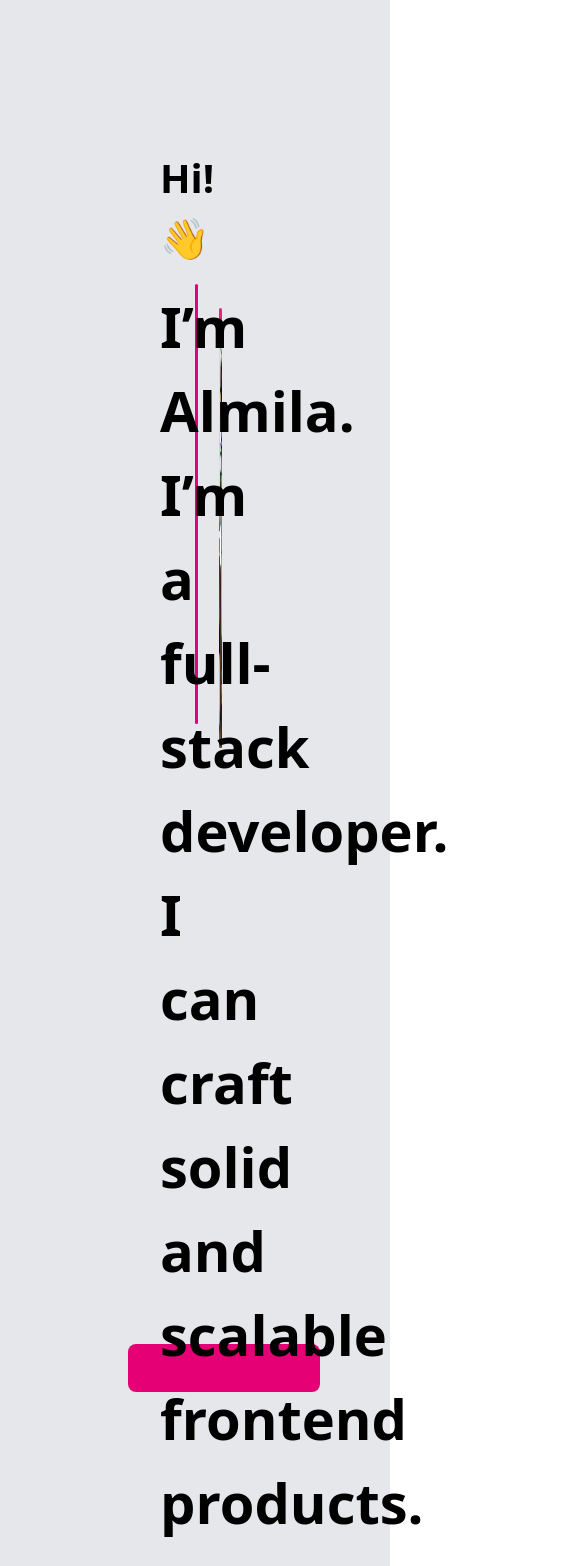
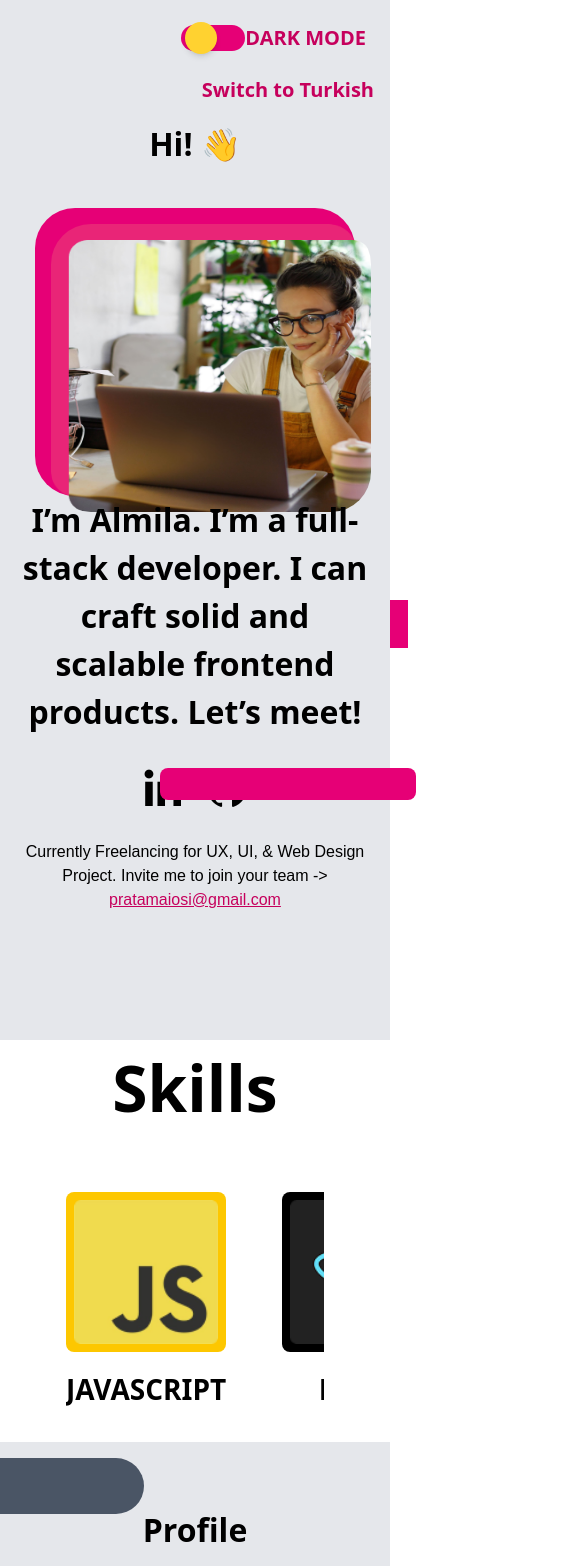
Before and after one commit to eluf98/My-Portfolio, a React (Vite) app: page / in a window 390 px wide. Shown: the part 80-1646 px from the top of the page, 585 px wide, since content can reach past the window. Built offline with nearby package versions, Linux system fonts and the light colour scheme; no server answers.

Commit message:
relative structure

```diff
--- a/src/components/Footer.jsx
+++ b/src/components/Footer.jsx
@@ -19,7 +19,7 @@ export function Footer() {
             } max-[960px]:text-3xl`}
           >
             {language === TURKISH ? footerDescp.turkish : footerDescp.english}
-            <div className="absolute -z-10 w-[24rem] max-[960px]:w-0 h-[1.5rem] bg-purple-600 rounded-[.5rem] translate-y-[-6.5rem] translate-x-[5rem]"></div>
+            <div className="absolute -z-10 w-[24rem] max-[960px]:w-0 h-[1.5rem] bg-[#3968A0] rounded-[.5rem] translate-y-[-6.5rem] translate-x-[5rem]"></div>
           </label>
         </div>
         <div className="flex flex-col gap-2">
--- a/src/components/Header.jsx
+++ b/src/components/Header.jsx
@@ -15,19 +15,21 @@ export function Header() {
   };
   return (
     <section className={darkMode ? "dark bg-[#2A262B]" : "bg-gray-200"}>
-        <div className={darkMode ? "dark bg-[#2A262B]" : "bg-gray-200"}>
-        <div className={`flex ml-[82rem] mt-[4rem] items-center ${darkMode ? "dark:bg-[#2A262B]" : "bg-gray-200"}`}>
+      <div className="container mx-auto px-4 py-4">
+        <div className={`flex flex-wrap justify-end items-center gap-4`}>
           <label className="relative flex items-center group p-2 text-xl font-bold text-pink-700">
             <input
               type="checkbox"
-            className="absolute ml-6 left-1/2 -translate-x-1/2 w-6/12 h-6/12 peer appearance-none rounded-md color"
+              className="absolute ml-6 left-1/2 -translate-x-1/2 w-6 h-6 peer appearance-none rounded-md"
               checked={darkMode}
               onChange={handleDarkModeChange}
             />
-            <span className="w-16 h-[26px] flex items-center flex-shrink-0 mr-3 p-1 bg-pink-600 rounded-full duration-300 ease-in-out peer-checked:bg-red-600 after:w-8 after:h-8 after:bg-amber-300 after:rounded-full after:shadow-md after:duration-300 peer-checked:after:translate-x-6 group-hover:after:translate-x-1"></span>
+            <span className="w-16 h-[26px] flex items-center flex-shrink-0 p-1 bg-pink-600 rounded-full duration-300 ease-in-out peer-checked:bg-red-600 after:w-8 after:h-8 after:bg-amber-300 after:rounded-full after:shadow-md after:duration-300 peer-checked:after:translate-x-6 group-hover:after:translate-x-1"></span>
             DARK MODE
           </label>
-        <label className="mx-8 font-bold text-pink-700">|</label>
+
+          <span className="font-bold text-pink-700 hidden sm:block">|</span>
+
           <label
             className="font-bold text-pink-700 text-xl cursor-pointer"
             onClick={handleLanguageChange}
@@ -36,7 +38,6 @@ export function Header() {
           </label>
         </div>
       </div>
-
     </section>
   );
 }
--- a/src/components/Information.jsx
+++ b/src/components/Information.jsx
@@ -7,37 +7,39 @@ export function Information() {
     const { darkMode, language } = useContext(UserContext);
 
     return (
-        <section className={darkMode ? "dark bg-[#2A262B] dark:text-white" : "bg-gray-200"}>
+        <section className={darkMode ? "dark bg-[#2A262B]" : "bg-gray-200"}>
             <div className={darkMode ? "dark bg-[#2A262B]" : "bg-gray-200"}>
-            <div className={`flex flex-col mx-40 ${darkMode ? "dark:bg-[#2A262B]" : "bg-gray-200"} ${darkMode ? "dark:text-white" : "text-black"}`}>
-                <div className="mb-4">
-                <label className="font-semibold text-[2.5rem]">
+                <div className={`flex flex-col mx-4 md:mx-20 lg:mx-40 ${darkMode ? "dark:bg-[#2A262B]" : "bg-gray-200"} ${darkMode ? "dark:text-white" : "text-black"}`}>
+                    <div className="mb-4 text-center md:text-left">
+                        <label className="font-semibold text-[2rem] md:text-[2.5rem]">
                             {language === "turkish" ? "Merhaba! 👋" : "Hi! 👋"}
                         </label>
                     </div>
 
-                <div className="flex justify-between">
-                <label className="z-20 relative font-semibold text-[3.5rem] w-1/2">
+                    <div className="flex flex-col-reverse md:flex-row justify-between items-center md:items-start">
+                        <label className="z-20 relative font-semibold text-[2rem] md:text-[3.5rem] w-full md:w-1/2 text-center md:text-left">
                             {language === "turkish"
                                 ? "Ben Almila. Full-stack geliştiricisiyim. Sağlam ve ölçeklenebilir frontend ürünleri tasarlayabilirim. Tanışalım!"
                                 : "I’m Almila. I’m a full-stack developer. I can craft solid and scalable frontend products. Let’s meet!"}
-                    <div className="absolute -z-40 w-[12rem] h-[3rem] bg-pink-600 rounded-[.5rem] translate-y-[-23rem] translate-x-[-2rem]"></div>
                         </label>
+                        <div className="absolute w-[16rem] h-[2rem] bg-pink-600 rounded-[.5rem] translate-y-[4rem] md:translate-y-[4rem] left-[10rem]"></div>
 
-                <div className="relative w-[30rem] h-[27.5rem] bg-pink-600 rounded-[2.5rem] mr-8">
+                        {/* Pembe alt çizgi sadece bu yazının altına gelecek şekilde düzenlendi */}
+
+                        <div className="relative w-[20rem] h-[18rem] md:w-[30rem] md:h-[27.5rem] bg-pink-600 rounded-[2.5rem] mt-6 md:mt-0">
                             <img
-                    className="absolute w-[30rem] h-[27.5rem] mt-6 ml-6 rounded-[2.5rem]"
+                                className="absolute w-[20rem] h-[18rem] md:w-[30rem] md:h-[27.5rem] mt-4 md:mt-6 ml-4 md:ml-6 rounded-[2.5rem]"
                                 src={profile}
                             />
                         </div>
                     </div>
 
-                <div className="my-7">
-                <i className="bx bxl-linkedin bx-lg m-0 mr-4"></i>
-                <i className="bx bxl-github bx-lg"></i>
+                    <div className="my-7 flex justify-center md:justify-start">
+                        <i className="bx bxl-linkedin bx-lg mx-2"></i>
+                        <i className="bx bxl-github bx-lg mx-2"></i>
                     </div>
 
-                <label className="font-['Arial'] text-[1.5rem]">
+                    <label className="font-['Arial'] text-[1rem] md:text-[1.5rem] text-center md:text-left">
                         {language === "turkish"
                             ? "Şu anda UX, UI ve Web Tasarım projeleri için freelance çalışıyorum. Takımınıza katılmam için davet edin ->"
                             : "Currently Freelancing for UX, UI, & Web Design Project. Invite me to join your team ->"}{" "}
@@ -46,7 +48,7 @@ export function Information() {
                         </a>
                     </label>
 
-                <div className="absolute -z-10 w-[8rem] h-[5rem] bg-pink-600 rounded-l-[5rem] translate-x-[100.94rem] translate-y-[34rem]"></div>
+                    <div className="absolute -z-10 w-[5rem] md:w-[8rem] h-[3rem] md:h-[5rem] bg-pink-600 rounded-l-[5rem] translate-x-[80vw] md:translate-x-[100.94rem] translate-y-[30rem] md:translate-y-[34rem]"></div>
                 </div>
             </div>
         </section>
--- a/src/components/Profile.jsx
+++ b/src/components/Profile.jsx
@@ -5,34 +5,33 @@ import { profileLanguage, TURKISH } from "../Data";
 export function Profile() {
     const { darkMode, language } = useContext(UserContext);
 
+
     return (
         <div className={darkMode ? "dark" : ""}>
           <div
             className={`flex justify-center flex-col items-center pb-[6rem] ${darkMode ? "dark:bg-[#2A262B]" : "bg-gray-200"}`}
           >
-          <h1 className={`font-semibold text-[3rem] mt-16 mb-8 ${darkMode ? "text-white" : "text-black"}`}>
+            <h1 className={`font-semibold text-[3rem] mt-16 mb-8 ${darkMode ? "text-white" : "text-black"} max-[960px]:text-[2rem]`}>
               {language === TURKISH
                 ? profileLanguage.turkishTitle
                 : profileLanguage.englishTitle}
             </h1>
-          <section className="flex flex-row gap-14">
+            <section className="flex flex-col sm:flex-row gap-14 sm:gap-8 max-[960px]:gap-6">
   <div
-              className={
-                "absolute rounded-2xl w-[37rem] h-[22.5rem] translate-x-4 translate-y-2 bg-gray-400 dark:bg-gray-600 max-[960px]:w-[31.25rem]"
-              }
+    className={`absolute rounded-2xl w-[37rem] h-[22.5rem] translate-x-4 translate-y-2 bg-gray-400 dark:bg-gray-600 max-[960px]:w-[31.25rem]`}
   ></div>
   <div
-              className={`relative z-30 flex flex-col gap-6 rounded-2xl border-none w-[37rem] h-[22rem] ${darkMode ? "bg-[#525252]" : "bg-white"}`}
+    className={`relative z-30 flex flex-col gap-6 rounded-2xl border-none w-[37rem] h-[22rem] ${darkMode ? "bg-[#525252]" : "bg-white"} max-[960px]:w-full`}
   >
-              <div className="ml-12 mt-8">
-                <label className={`text-[2rem] text-[#EA2678]`}>
+    <div className="ml-12 mt-8 max-[960px]:ml-4">
+      <label className={`text-[2rem] text-[#EA2678] max-[960px]:text-[1.5rem]`}>
         {language === TURKISH
           ? profileLanguage.turkishBasicInfo
           : profileLanguage.englishBasicInfo}
       </label>
     </div>
-              <div className="flex flex-row gap-8 ml-12">
-                <div className="flex flex-col gap-4 w-[45%]">
+    <div className="flex flex-col sm:flex-row gap-8 ml-12 max-[960px]:ml-4 max-[960px]:mb-4"> {/* Added mb-4 here */}
+      <div className="flex flex-col gap-4 w-[45%] max-[960px]:w-full">
         <label className={`font-bold text-[1.15rem] ${darkMode ? "text-white" : "text-black"}`}>
           {language === TURKISH
             ? profileLanguage.turkishBirthDate
@@ -54,7 +53,7 @@ export function Profile() {
             : profileLanguage.englishPreferredRole}
         </label>
       </div>
-                <div className="flex flex-col gap-4">
+      <div className="flex flex-col gap-4 max-[960px]:w-full">
         <label className={`font-semibold text-[1.15rem] ${darkMode ? "text-white" : "text-black"}`}>
           07.08.1998
         </label>
@@ -74,8 +73,8 @@ export function Profile() {
       </div>
     </div>
   </div>
-            <div className="flex flex-row gap-6 w-[37rem] max-[960px]:w-1/2 max-[960px]:translate-y-[-2rem]">
-              <div className="flex flex-col gap-4 ml-8 mt-8 max-[960px]:w-full">
+  <div className="flex flex-col sm:flex-row gap-6 w-[37rem] max-[960px]:w-full max-[960px]:translate-y-[-2rem]">
+    <div className="flex flex-col gap-4 ml-8 mt-8 max-[960px]:ml-4 max-[960px]:w-full">
       <label className={`relative z-10 font-semibold text-2xl ${darkMode ? "text-white" : "text-black"}`}>
         {language === TURKISH
           ? profileLanguage.turkishAboutMe
```
Lines whose indentation alone changed are shown as unchanged.
